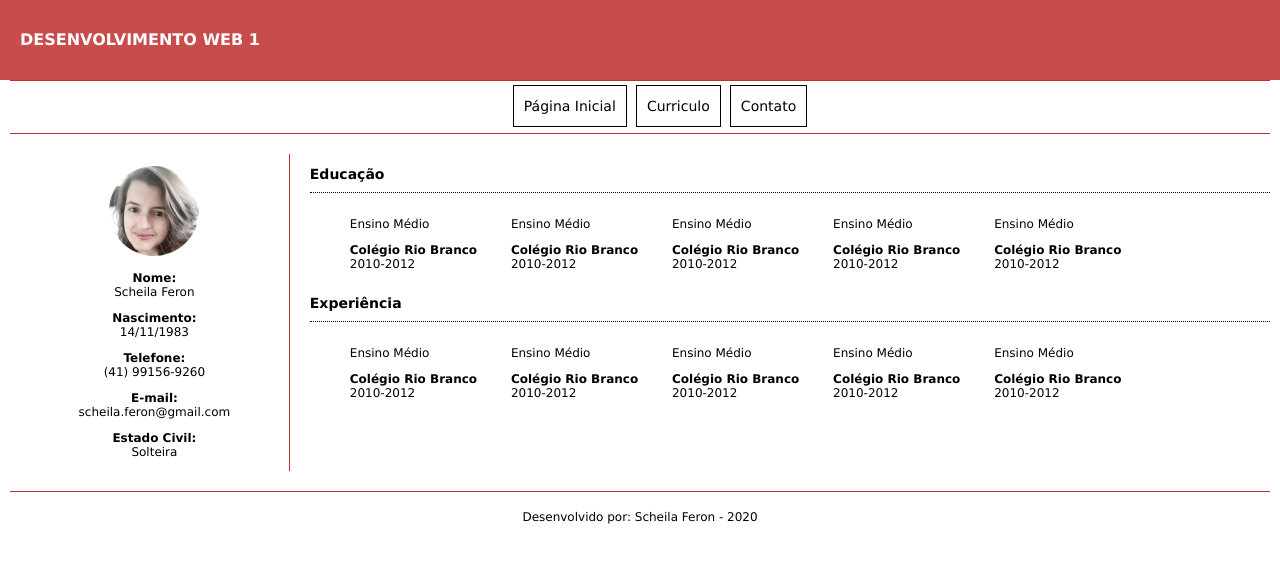
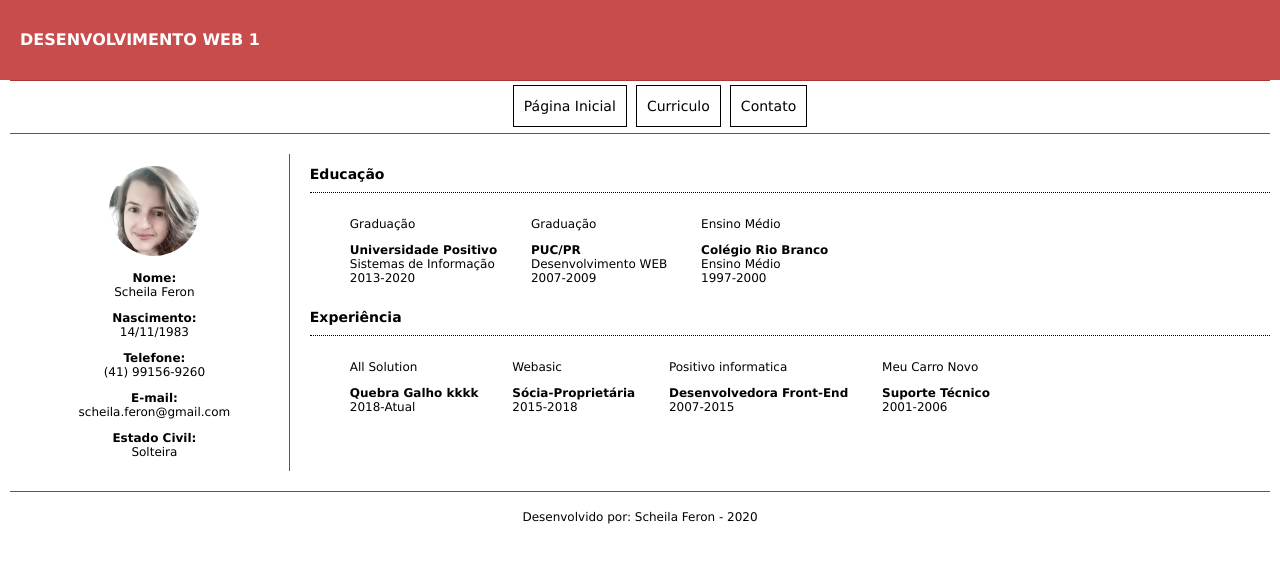
Before and after one commit to scheilaferon/DesenvolvimentoWeb, a plain HTML site: page trabalho1Bim/alunoScheila.html in a window 1280 px wide. Drawn offline with Linux system fonts and the light colour scheme.

```diff
--- a/trabalho1Bim/alunoScheila.html
+++ b/trabalho1Bim/alunoScheila.html
@@ -24,47 +24,35 @@
             <h2>Educação</h2>
             <ul>
                 <li>
-                    <p>Ensino Médio</p>
-                    <p><span>Colégio Rio Branco</span><br />2010-2012</p>
+                    <p>Graduação</p>
+                    <p><span>Universidade Positivo</span><br />Sistemas de Informação<br />2013-2020</p>
+                </li>
+                <li>
+                    <p>Graduação</p>
+                    <p><span>PUC/PR</span><br />Desenvolvimento WEB<br />2007-2009</p>
                 </li>
                 <li>
                     <p>Ensino Médio</p>
-                    <p><span>Colégio Rio Branco</span><br />2010-2012</p>
-                </li>
-                <li>
-                    <p>Ensino Médio</p>
-                    <p><span>Colégio Rio Branco</span><br />2010-2012</p>
-                </li>
-                <li>
-                    <p>Ensino Médio</p>
-                    <p><span>Colégio Rio Branco</span><br />2010-2012</p>
-                </li>
-                <li>
-                    <p>Ensino Médio</p>
-                    <p><span>Colégio Rio Branco</span><br />2010-2012</p>
+                    <p><span>Colégio Rio Branco</span><br />Ensino Médio<br />1997-2000<br/></p>
                 </li>
             </ul>
             <h2>Experiência</h2>
             <ul>
                 <li>
-                    <p>Ensino Médio</p>
-                    <p><span>Colégio Rio Branco</span><br />2010-2012</p>
+                    <p>All Solution</p>
+                    <p><span>Quebra Galho kkkk</span><br />2018-Atual</p>
                 </li>
                 <li>
-                    <p>Ensino Médio</p>
-                    <p><span>Colégio Rio Branco</span><br />2010-2012</p>
+                    <p>Webasic</p>
+                    <p><span>Sócia-Proprietária</span><br />2015-2018</p>
                 </li>
                 <li>
-                    <p>Ensino Médio</p>
-                    <p><span>Colégio Rio Branco</span><br />2010-2012</p>
+                    <p>Positivo informatica</p>
+                    <p><span>Desenvolvedora Front-End</span><br />2007-2015</p>
                 </li>
                 <li>
-                    <p>Ensino Médio</p>
-                    <p><span>Colégio Rio Branco</span><br />2010-2012</p>
-                </li>
-                <li>
-                    <p>Ensino Médio</p>
-                    <p><span>Colégio Rio Branco</span><br />2010-2012</p>
+                    <p>Meu Carro Novo</p>
+                    <p><span>Suporte Técnico</span><br />2001-2006</p>
                 </li>
             </ul>
         </section>
```
Also changed, not shown: trabalho1Bim/index.html (+2 -1 lines).
